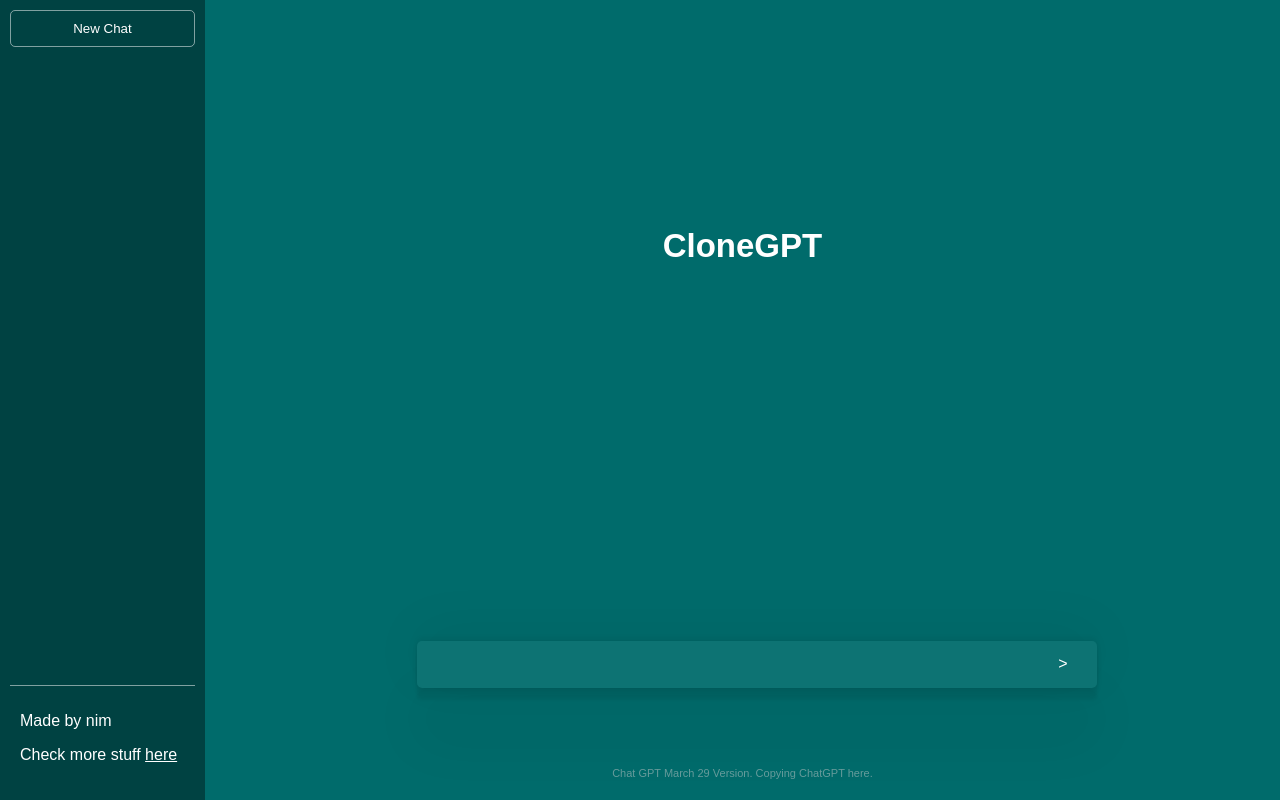
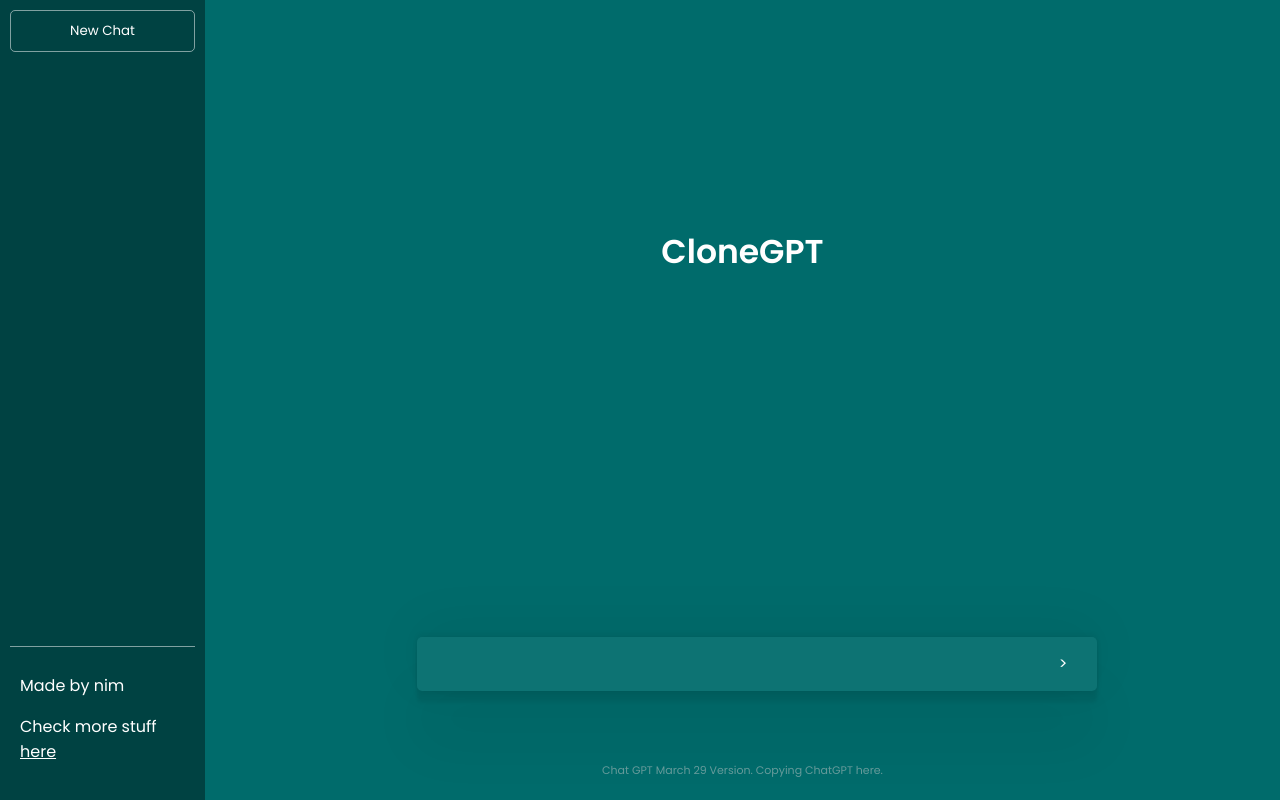
Before and after one commit to nimish-verma/chatgptclone, a plain HTML site: page index.html in a window 1280 px wide. Drawn offline with Linux system fonts and the light colour scheme.

Commit message:
Update styles.css

```diff
--- a/styles.css
+++ b/styles.css
@@ -3,8 +3,8 @@
 
 *{
     color: #fff;
-/*     font-family: 'Poppins', sans-serif; */
-    font-family: 'Josefin Sans', sans-serif;
+    font-family: 'Poppins', sans-serif;
+/*     font-family: 'Josefin Sans', sans-serif; */
 }
 body{
     margin: 0;
```
